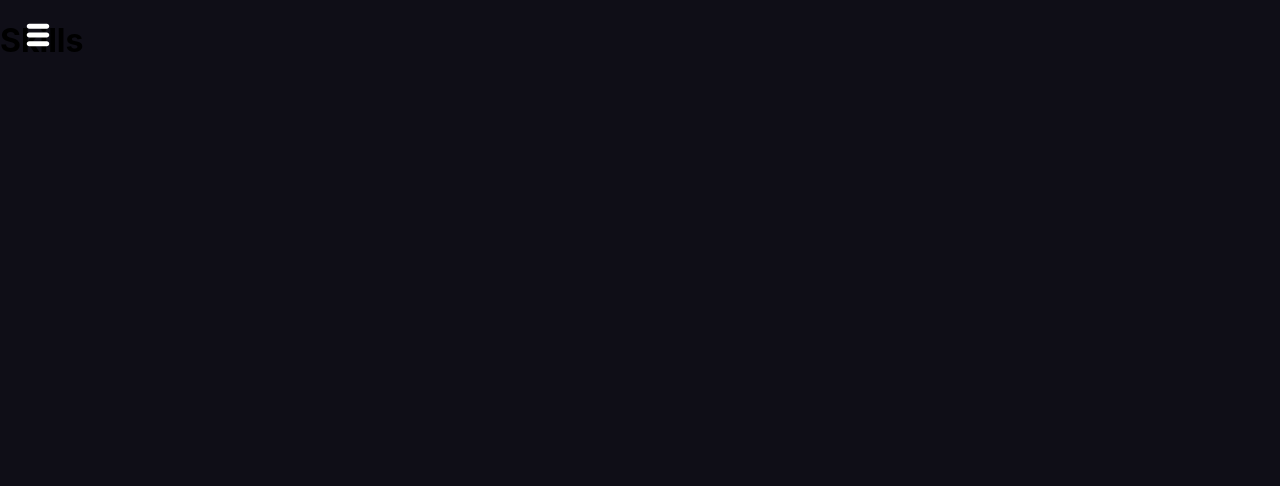
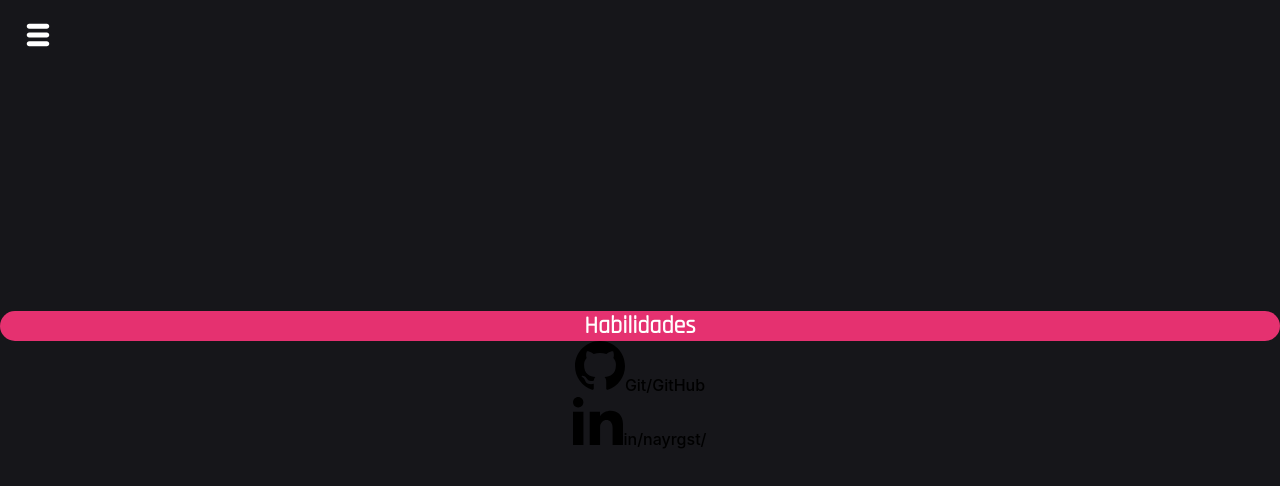
Before and after one commit to nayrgst/portfolio2.0, a React (Vite) app: page /skills in a window 1280 px wide. Shown: the top 486 px of the page. Built offline with nearby package versions, Linux system fonts and the light colour scheme.

Commit message:
add a 'logica' da pagina de skills

```diff
--- a/src/pages/skills/Skills.tsx
+++ b/src/pages/skills/Skills.tsx
@@ -1,13 +1,27 @@
 import Header from "../../components/header/Header";
+import { PrincipalDiv, Div, Btn, Title} from "./SkillsStyled";
 
 function Skills() {
   return (
-    <>
-    <Header />
-    <h1>
-      Skills
-    </h1>
-    </>
+    <div>
+      <Header />
+      <PrincipalDiv>
+        <Title>
+          Habilidades
+        </Title>
+        <Div>
+          <Btn>
+            <svg xmlns="http://www.w3.org/2000/svg" width="50" height="50" viewBox="0 0 24 24"><path d="M12 0c-6.626 0-12 5.373-12 12 0 5.302 3.438 9.8 8.207 11.387.599.111.793-.261.793-.577v-2.234c-3.338.726-4.033-1.416-4.033-1.416-.546-1.387-1.333-1.756-1.333-1.756-1.089-.745.083-.729.083-.729 1.205.084 1.839 1.237 1.839 1.237 1.07 1.834 2.807 1.304 3.492.997.107-.775.418-1.305.762-1.604-2.665-.305-5.467-1.334-5.467-5.931 0-1.311.469-2.381 1.236-3.221-.124-.303-.535-1.524.117-3.176 0 0 1.008-.322 3.301 1.23.957-.266 1.983-.399 3.003-.404 1.02.005 2.047.138 3.006.404 2.291-1.552 3.297-1.23 3.297-1.23.653 1.653.242 2.874.118 3.176.77.84 1.235 1.911 1.235 3.221 0 4.609-2.807 5.624-5.479 5.921.43.372.823 1.102.823 2.222v3.293c0 .319.192.694.801.576 4.765-1.589 8.199-6.086 8.199-11.386 0-6.627-5.373-12-12-12z"/></svg>
+            <span>Git/GitHub</span>
+          </Btn>
+
+          <Btn>
+            <svg xmlns="http://www.w3.org/2000/svg" width="50" height="50" viewBox="0 0 24 24"><path d="M4.98 3.5c0 1.381-1.11 2.5-2.48 2.5s-2.48-1.119-2.48-2.5c0-1.38 1.11-2.5 2.48-2.5s2.48 1.12 2.48 2.5zm.02 4.5h-5v16h5v-16zm7.982 0h-4.968v16h4.969v-8.399c0-4.67 6.029-5.052 6.029 0v8.399h4.988v-10.131c0-7.88-8.922-7.593-11.018-3.714v-2.155z"/></svg>
+            <span>in/nayrgst/</span>
+          </Btn>
+        </Div>
+      </PrincipalDiv>
+    </div>
   )
 }
 
--- a/src/pages/skills/SkillsStyled.tsx
+++ b/src/pages/skills/SkillsStyled.tsx
@@ -1 +1,171 @@
-// import styled from "styled-components";
+import styled from "styled-components";
+import { device } from "../../utils/Breakpoints";
+import { pretoClaro, branco, preto, rosa } from "../../utils/Colors";
+
+export const PrincipalDiv = styled.div`
+  @media ${device.mobileS || device.mobileM || device.mobileL} {
+    display: flex;
+    overflow-x: hidden;
+    background-color: ${pretoClaro};
+    flex-direction: column;
+    width: 100%;
+  }
+
+  @media ${device.tablet} {
+    display: flex;
+    overflow-x: hidden;
+    background-color: ${pretoClaro};
+    flex-direction: column;
+    width: 100%;
+    height: 50rem;
+  }
+
+  @media ${device.laptop} {
+    display: flex;
+    justify-content: center;
+    align-items: center;
+    background-color: ${pretoClaro};
+    height: 95vh;
+    width: 100%;
+    flex-wrap: wrap;
+    justify-content: center;
+    max-width: 100%;
+    text-align: center;
+    overflow-x: hidden;
+  }
+
+  @media ${device.laptopL} {
+    display: flex;
+    justify-content: center;
+    align-items: center;
+    background-color: ${pretoClaro};
+    height: 50rem;
+    flex-wrap: wrap;
+    justify-content: center;
+    max-width: 100%;
+    text-align: center;
+  }
+
+  @media ${device.desktop || device.desktopL} {
+    display: flex;
+    justify-content: center;
+    align-items: center;
+    background-color: ${pretoClaro};
+    height: 56.8rem;
+    flex-wrap: wrap;
+    justify-content: center;
+    max-width: 100%;
+    margin: 0;
+    text-align: center;
+  }
+`
+
+export const Btn = styled.div`
+    @media ${device.mobileS || device.mobileM || device.mobileL} {}
+
+    @media ${device.tablet} {}
+
+    @media ${device.laptop || device.laptopL} {}
+
+    @media ${device.desktop || device.desktopL} {
+        cursor: pointer;
+	    height: 100px;
+	    width: 100px;
+	    font-family: 'Titillium Web', sans-serif;
+	    color: ${preto};
+	    border-radius: 10px;
+	    box-shadow: 0px 10px 10px rgba(0,0,0,0.1);
+	    background: ${branco};
+	    margin: 1rem;
+	    transition: 1s;
+        display: flex;
+	    justify-content: center;
+	    align-items: center;
+        span {
+            width: 0px;
+            overflow: hidden;
+            transition: 1s;
+            text-align: center;}
+        &:hover {
+	        width: 13rem;
+	        border-radius: 5px;}
+        &:hover span {
+	        padding: 2px;
+	        width: max-content;
+            font-size: 1.5rem;
+            color: ${preto}}
+    }
+
+`
+
+export const Div = styled.div`
+    @media ${device.mobileS || device.mobileM || device.mobileL} {}
+
+    @media ${device.tablet} {}
+
+    @media ${device.laptop || device.laptopL} {}
+
+    @media ${device.desktop || device.desktopL} {
+        display: flex;
+        margin: auto;
+        margin-top: 0rem;
+        width: 80%;
+        height: 50rem;
+        border-radius: 5rem;
+        background-color: ${preto};
+        align-items: center;
+        justify-content: center;
+    }`
+
+export const Title = styled.h2`
+  @media ${device.mobileS || device.mobileM || device.mobileL} {
+    font-family: 'Rajdhani', sans-serif;
+    width: 19rem;
+    background-color: ${rosa};
+    color: ${branco};
+    border-radius: 20px 20px 20px 20px;
+    margin: 0px;
+    margin-left: 0px;
+    font-size: 1rem;
+    text-align: center;
+  }
+
+  @media ${device.tablet} {
+    font-family: 'Rajdhani', sans-serif;
+    width: 22rem;
+    background-color: ${rosa};
+    color: ${branco};
+    border-radius: 20px 20px 20px 20px;
+    margin: 0px;
+    margin-left: 0px;
+    font-size: 1rem;
+    text-align: center;
+  }
+
+  @media ${device.laptop || device.laptopL} {
+    font-family: 'Rajdhani', sans-serif;
+    width: 100%;
+    background-color: ${rosa};
+    color: ${branco};
+    border-radius: 20px 20px 20px 20px;
+    margin: 0px;
+    margin-left: 0px;
+    font-size: 1.5rem;
+    text-align: center;
+  }
+
+  @media ${device.desktop || device.desktopL} {
+    display: flex;
+    font-family: 'Rajdhani', sans-serif;
+    width: 50rem;
+    height: 5rem;
+    background-color: ${rosa};
+    color: ${branco};
+    border-radius: 20px 20px 20px 20px;
+    margin: 0px;
+    margin-left: 0px;
+    font-size: 3rem;
+    text-align: center;
+    align-items: center;
+    justify-content: center;
+  }`
```
Also changed, not shown: 1 other file (tests, documents, lock files or other folders).
